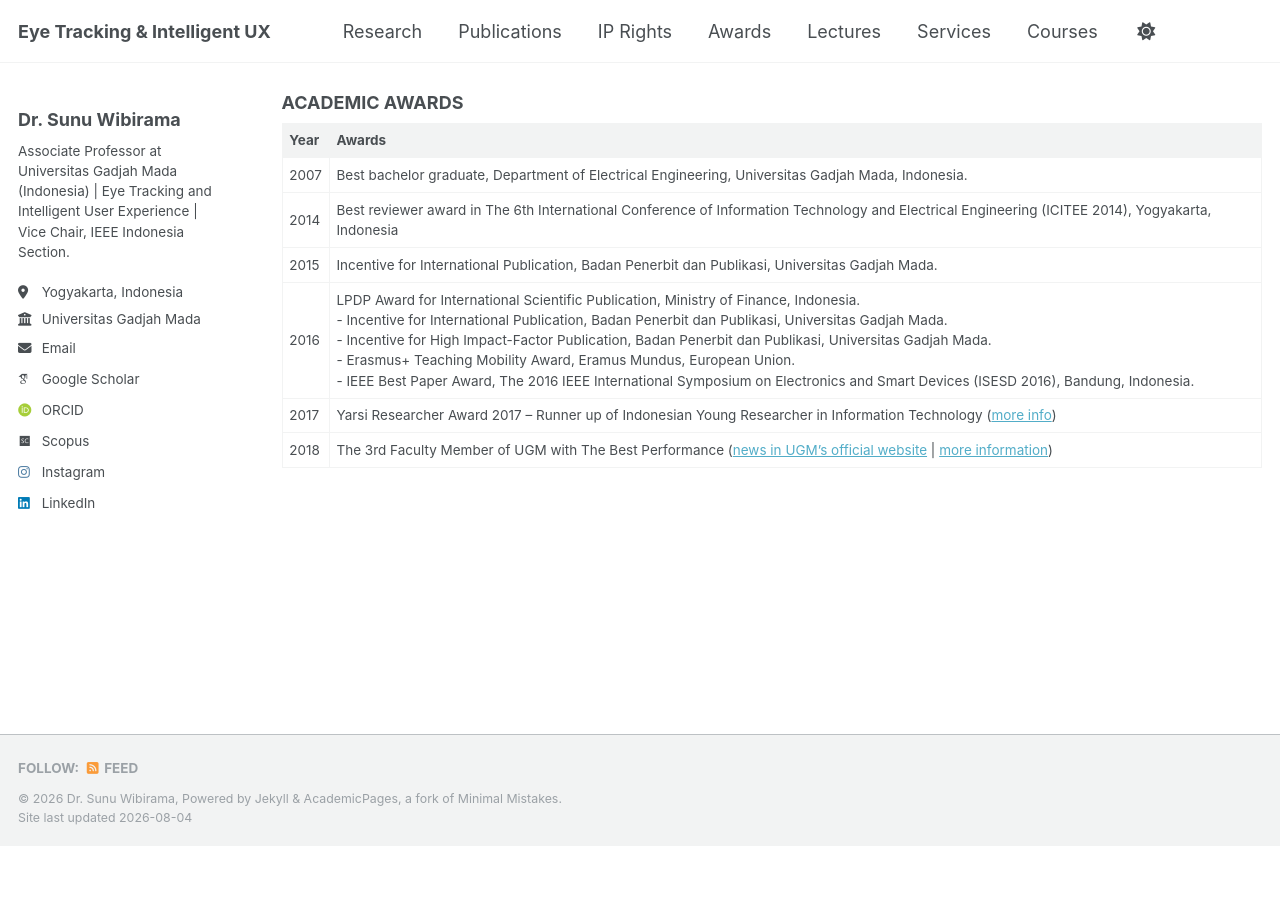
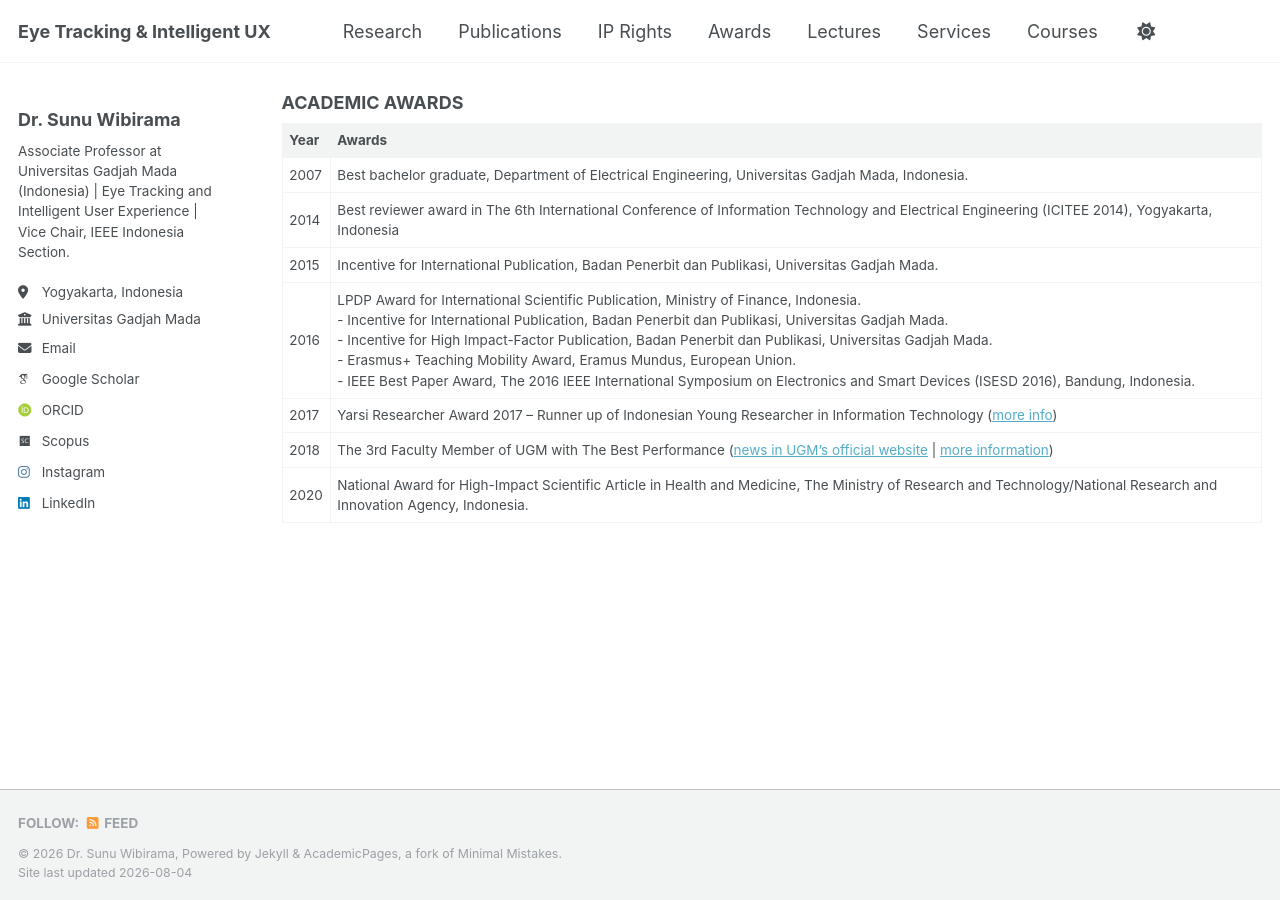
Before and after one commit to wibirama/wibirama.github.io, a Jekyll site: the page built from _pages/awards.md, in a window 1280 px wide and 900 px high, scrolled down 1443 px. Built offline with Jekyll 4.4.1, drawn with Linux system fonts in a browser that asks for light colours; some web fonts are replaced; a script that is not in the unit is left out; before the commit the page ends 2288 px from its top, so only the background shows below that.

Commit message:
Update awards.md

```diff
--- a/_pages/awards.md
+++ b/_pages/awards.md
@@ -47,3 +47,4 @@ redirect_from:
 | 2016 | LPDP Award for International Scientific Publication, Ministry of Finance, Indonesia.<br> - Incentive for International Publication, Badan Penerbit dan Publikasi, Universitas Gadjah Mada.<br> - Incentive for High Impact-Factor Publication, Badan Penerbit dan Publikasi, Universitas Gadjah Mada.<br> - Erasmus+ Teaching Mobility Award, Eramus Mundus, European Union.<br> - IEEE Best Paper Award, The 2016 IEEE International Symposium on Electronics and Smart Devices (ISESD 2016), Bandung, Indonesia. |
 | 2017 | Yarsi Researcher Award 2017 – Runner up of Indonesian Young Researcher in Information Technology ([more info](http://sunu.staff.ugm.ac.id/2017/05/08/8-may-2017-dr-sunu-wibirama-has-been-awarded-yra2017/)) |
 | 2018 | The 3rd Faculty Member of UGM with The Best Performance ([news in UGM’s official website](https://ugm.ac.id/id/berita/17402-120.penghargaan.untuk.insan.berprestasi.ugm.2018) \| [more information](http://sunu.staff.ugm.ac.id/2018/11/20/20-november-2018-dr-sunu-wibirama-has-been-awarded-faculty-member-with-the-best-performance/)) |
+| 2020 | National Award for High-Impact Scientific Article in Health and Medicine, The Ministry of Research and Technology/National Research and Innovation Agency, Indonesia. |
```
